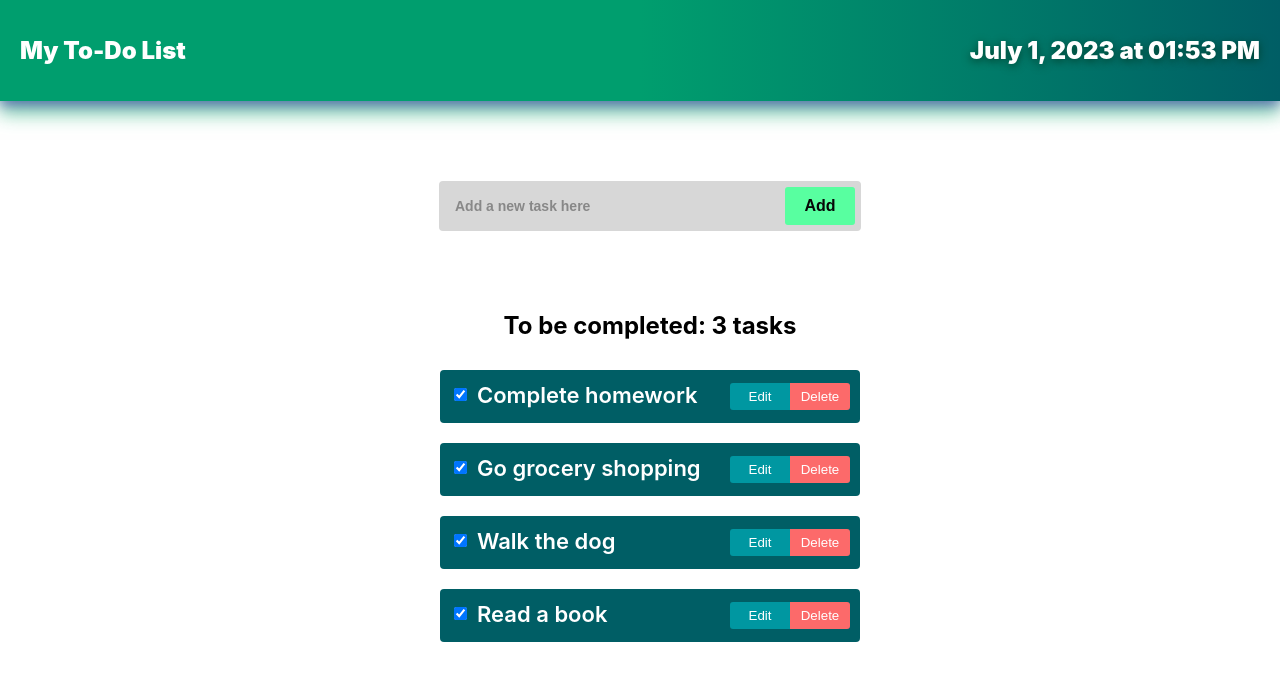
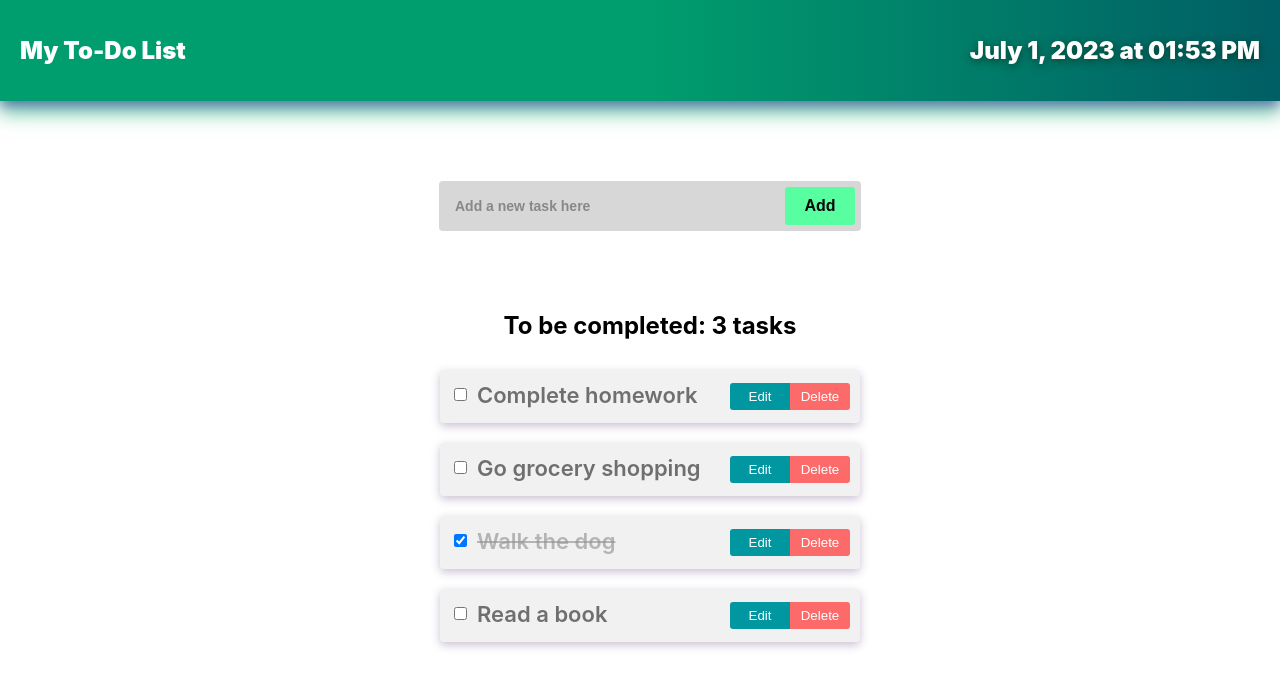
Before and after one commit to madgrv/todo-app, a React (Create React App) app: page / in a window 1280 px wide. Shown: the top 688 px of the page. Built offline with nearby package versions, Linux system fonts and the light colour scheme.

Commit message:
Added 'mark as completed' functionality + updated style

```diff
--- a/src/components/TodoContainer.js
+++ b/src/components/TodoContainer.js
@@ -56,6 +56,15 @@ const TodoContainer = () => {
     sessionStorage.setItem('tasks', JSON.stringify(updatedTasks));
   }
 
+  // A function to mark task as completed
+  const markAsCompleted = (taskId) => {
+    const updatedTasks = tasks.map((task) =>
+      task.id === taskId ? { ...task, completed: !task.completed } : task
+    );
+    setTasks(updatedTasks);
+    sessionStorage.setItem('tasks', JSON.stringify(updatedTasks));
+  };
+
   // Function to delete a task
   const deleteTask = (taskId) => {
     // Remove the task from session storage
@@ -89,10 +98,10 @@ const TodoContainer = () => {
         {/* <h2>Remaining tasks to be completed: {remainingTasks()}</h2> */}
         {tasks.map((task) => (
              <TodoItem
-              key={task.id}
-              task={task}
-              // // completed={task.completed}
-              deleteTask={() => deleteTask(task.id)}
+                key={task.id}
+                task={task}
+                markAsCompleted={markAsCompleted}
+                deleteTask={() => deleteTask(task.id)}
               />
         ))}
     </div>
--- a/src/components/TodoItem.js
+++ b/src/components/TodoItem.js
@@ -1,7 +1,7 @@
 import React, { useState, useEffect} from 'react';
 import styles from '../styles/todo-item.module.css';
 
-const TodoItem = ({ task, deleteTask }) => {
+const TodoItem = ({ task, deleteTask, markAsCompleted }) => {
     // Function to add delete functionality
     const handleDelete = () => {
         // inherit deleTask function from containter component
@@ -9,11 +9,19 @@ const TodoItem = ({ task, deleteTask }) => {
         deleteTask(task.key)
     }
 
+    const handleComplete = () => {
+        markAsCompleted(task.id)
+    }
 
     return(
-        <div className={styles.card}>
+        <div className={`${styles.card} ${task.completed ? styles.cardCompleted : ''}`} >
 
-            <input type="checkbox" checked={styles.card} />
+            <input
+                type="checkbox"
+                // checked={styles.card}
+                checked={task.completed}
+                onChange={handleComplete}
+            />
             <span className={styles.task}>{task.title}</span>
             <div>
                 <button>Edit</button>
--- a/src/styles/todo-item.module.css
+++ b/src/styles/todo-item.module.css
@@ -4,14 +4,20 @@
   display: flex;
   align-items: center;
   justify-content: center;
-  background-color: #005e65;
-  color: #fff;
+  background-color: #7b7b7b1a;
+  color: #6f6f6f;
   font-weight: 600;
   font-size: 22px;
   padding: 10px 10px 13px 10px;
   border-radius: 4px;
+  box-shadow: 0px 3px 10px rgba(46, 0, 79, 0.254);
   margin: 10px;
   min-width: 400px;
+}
+
+.cardCompleted {
+  text-decoration: line-through;
+  color: #929292a3;
 }
 
 .task {
```
Also changed, not shown: 2 other files (tests, documents, lock files or other folders).
